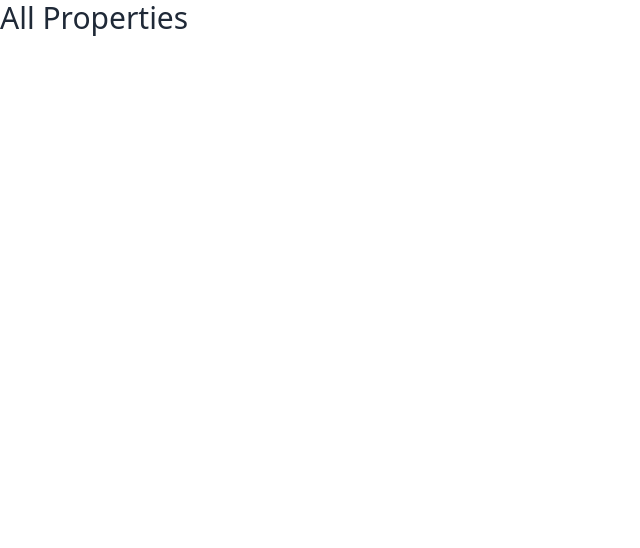
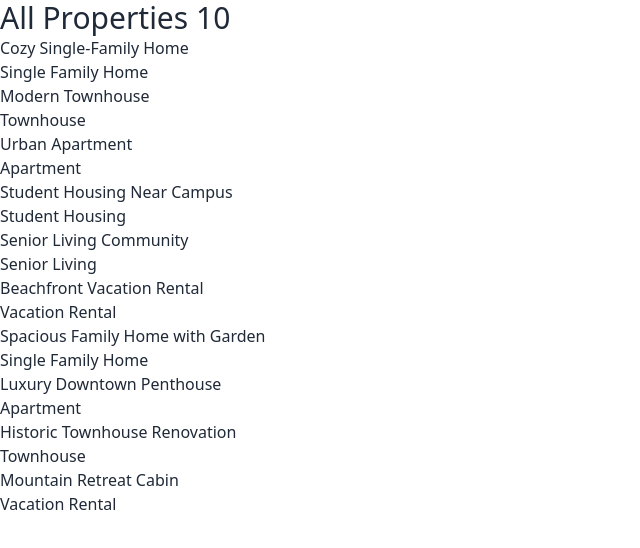
Before and after one commit to TanvirRahman888/Real-Estate-Hunter, a React (Vite) app: page /properties in a window 1280 px wide. Shown: the top 548 px of the page, without its empty margins (0-640 px from the left). Built offline with nearby package versions, Linux system fonts and the light colour scheme.

Commit message:
Json Data Load

```diff
--- a/src/Components/Properties/Properties.jsx
+++ b/src/Components/Properties/Properties.jsx
@@ -1,7 +1,21 @@
+import { useEffect, useState } from "react";
+import Property from "../Property/Property";
+
 const Properties = () => {
+    const [ property, setProperty ] = useState([])
+    useEffect(() => {
+        fetch('data.json')
+            .then(res => res.json())
+            .then(data => setProperty(data))
+    }, [])
+
+
     return (
         <div>
-            <p className="text-3xl">All Properties</p>
+            <p className="text-3xl">All Properties {property.length}</p>
+            {
+                property.map(property=><Property key={property.id} property={property}></Property>)
+            }
         </div>
     );
 };
--- /dev/null
+++ b/src/Components/Property/Property.jsx
@@ -0,0 +1,12 @@
+const Property = ({property}) => {
+    const {id,estate_title,segment_name, description,price, status,  area, location,facilities, image, button   }=property;
+    return (
+        <div>
+            {/* <p className="text-3xl">Property</p> */}
+            {estate_title} <br />
+            {segment_name}
+        </div>
+    );
+};
+
+export default Property;
```
